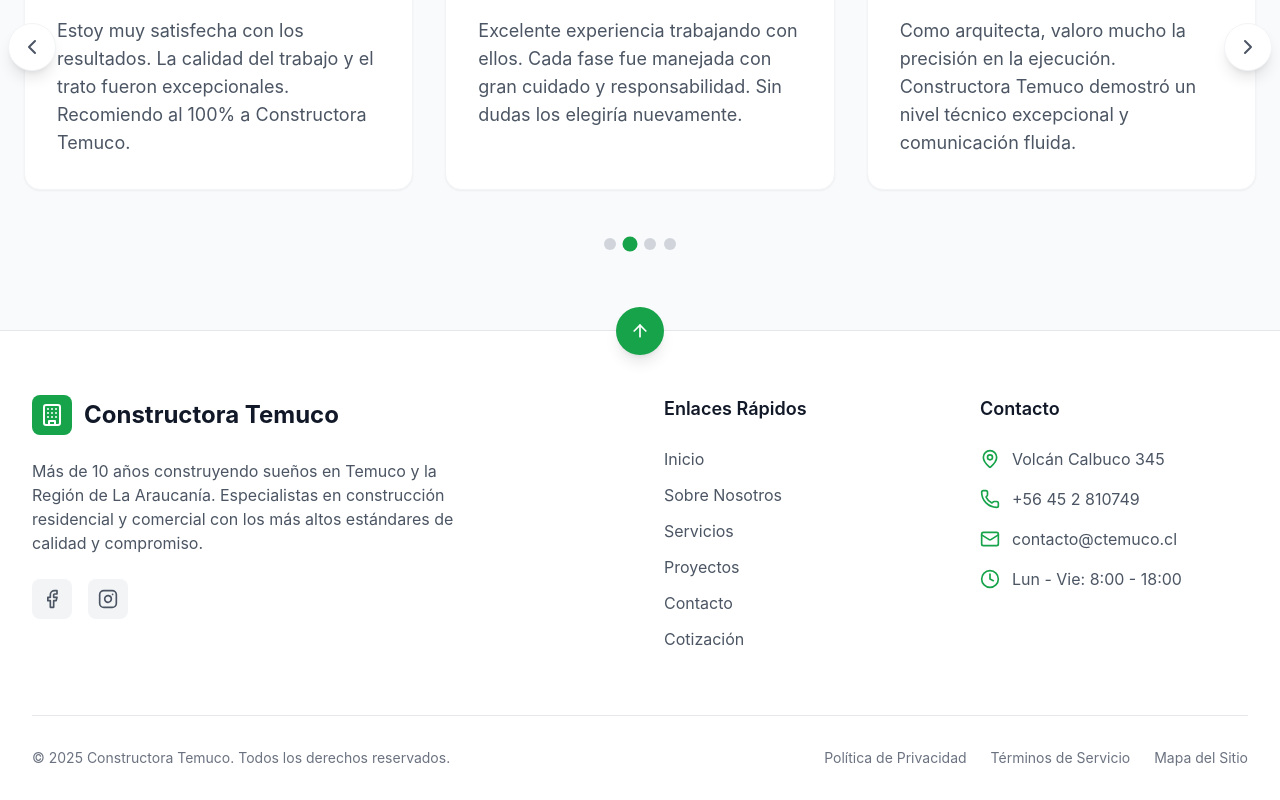
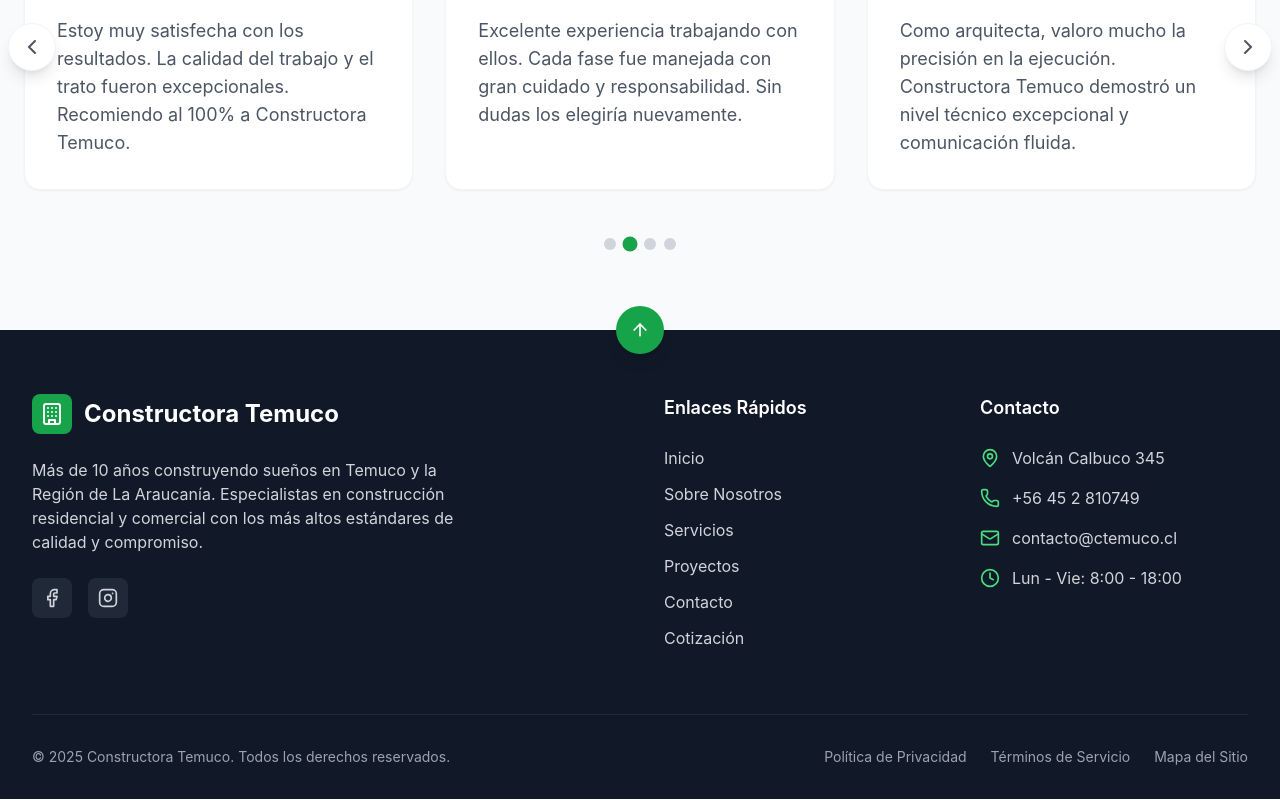
Before and after one commit to OwensLopez211/ConstructoraTemuco, a React (Vite) app in the folder frontend/: page / in a window 1280 px wide. Shown: the part 4995-5795 px from the top of the page. Built offline with nearby package versions, Linux system fonts and the light colour scheme.

Commit message:
Agregar nuevos componentes y funcionalidades a la página de inicio, incluyendo AboutUs, Services, Process y Testimonials. Se actualiza la configuración de Tailwind y se añaden dependencias de react-countup. Se modifica el archivo .gitignore para excluir node_modules y la carpeta ctemuco.cl.

```diff
--- a/frontend/package.json
+++ b/frontend/package.json
@@ -4,7 +4,7 @@
   "version": "0.0.0",
   "type": "module",
   "scripts": {
-    "dev": "vite",
+    "dev": "vite --host",
     "build": "vite build",
     "lint": "eslint .",
     "preview": "vite preview"
--- a/frontend/src/components/MainLayout.jsx
+++ b/frontend/src/components/MainLayout.jsx
@@ -1,6 +1,6 @@
 import { Outlet, useLocation } from "react-router-dom";
-import Navbar from "./Navbar";
-import Footer from "./Footer";
+import Navbar from "./main/Navbar";
+import Footer from "./main/Footer";
 
 const MainLayout = () => {
   const location = useLocation();
--- a/frontend/src/components/Footer.jsx
+++ b/frontend/src/components/main/Footer.jsx
@@ -18,7 +18,7 @@ const Footer = () => {
   };
 
   return (
-    <footer className="bg-white text-gray-800 relative border-t border-gray-200">
+    <footer className="bg-gray-900 text-white relative">
       {/* Scroll to top button */}
       <button
         onClick={scrollToTop}
@@ -38,10 +38,10 @@ const Footer = () => {
                 <div className="w-10 h-10 bg-green-600 rounded-lg flex items-center justify-center">
                   <Building className="w-6 h-6 text-white" />
                 </div>
-                <h3 className="text-xl sm:text-2xl font-bold text-gray-900">Constructora Temuco</h3>
+                <h3 className="text-xl sm:text-2xl font-bold">Constructora Temuco</h3>
               </div>
 
-              <p className="text-gray-600 leading-relaxed mb-6 text-sm sm:text-base max-w-md">
+              <p className="text-gray-300 leading-relaxed mb-6 text-sm sm:text-base max-w-md">
                 Más de 10 años construyendo sueños en Temuco y la Región de La Araucanía.
                 Especialistas en construcción residencial y comercial con los más altos
                 estándares de calidad y compromiso.
@@ -49,46 +49,46 @@ const Footer = () => {
 
               {/* Social Media */}
               <div className="flex space-x-4">
-                <a href="https://www.facebook.com/profile.php?id=100054373234943" className="w-10 h-10 bg-gray-100 hover:bg-green-600 rounded-lg flex items-center justify-center transition-all duration-300 group">
-                  <Facebook className="w-5 h-5 text-gray-600 group-hover:text-white transition-colors" />
+                <a href="https://www.facebook.com/profile.php?id=100054373234943" className="w-10 h-10 bg-gray-800 hover:bg-green-600 rounded-lg flex items-center justify-center transition-colors duration-300 group">
+                  <Facebook className="w-5 h-5 text-gray-300 group-hover:text-white" />
                 </a>
-                <a href="https://www.instagram.com/constructoratemuco/" className="w-10 h-10 bg-gray-100 hover:bg-green-600 rounded-lg flex items-center justify-center transition-all duration-300 group">
-                  <Instagram className="w-5 h-5 text-gray-600 group-hover:text-white transition-colors" />
+                <a href="https://www.instagram.com/constructoratemuco/" className="w-10 h-10 bg-gray-800 hover:bg-green-600 rounded-lg flex items-center justify-center transition-colors duration-300 group">
+                  <Instagram className="w-5 h-5 text-gray-300 group-hover:text-white" />
                 </a>
               </div>
             </div>
 
             {/* Quick Links */}
             <div>
-              <h4 className="text-lg font-semibold mb-4 sm:mb-6 text-gray-900">Enlaces Rápidos</h4>
+              <h4 className="text-lg font-semibold mb-4 sm:mb-6">Enlaces Rápidos</h4>
               <ul className="space-y-3">
                 <li>
-                  <a href="#" className="text-gray-600 hover:text-green-600 hover:font-medium transition-all duration-200 text-sm sm:text-base">
+                  <a href="/" className="text-gray-300 hover:text-green-400 transition-colors duration-200 text-sm sm:text-base">
                     Inicio
                   </a>
                 </li>
                 <li>
-                  <a href="#" className="text-gray-600 hover:text-green-600 hover:font-medium transition-all duration-200 text-sm sm:text-base">
+                  <a href="#" className="text-gray-300 hover:text-green-400 transition-colors duration-200 text-sm sm:text-base">
                     Sobre Nosotros
                   </a>
                 </li>
                 <li>
-                  <a href="#" className="text-gray-600 hover:text-green-600 hover:font-medium transition-all duration-200 text-sm sm:text-base">
+                  <a href="#" className="text-gray-300 hover:text-green-400 transition-colors duration-200 text-sm sm:text-base">
                     Servicios
                   </a>
                 </li>
                 <li>
-                  <a href="#" className="text-gray-600 hover:text-green-600 hover:font-medium transition-all duration-200 text-sm sm:text-base">
+                  <a href="#" className="text-gray-300 hover:text-green-400 transition-colors duration-200 text-sm sm:text-base">
                     Proyectos
                   </a>
                 </li>
                 <li>
-                  <a href="#" className="text-gray-600 hover:text-green-600 hover:font-medium transition-all duration-200 text-sm sm:text-base">
+                  <a href="#" className="text-gray-300 hover:text-green-400 transition-colors duration-200 text-sm sm:text-base">
                     Contacto
                   </a>
                 </li>
                 <li>
-                  <a href="#" className="text-gray-600 hover:text-green-600 hover:font-medium transition-all duration-200 text-sm sm:text-base">
+                  <a href="#" className="text-gray-300 hover:text-green-400 transition-colors duration-200 text-sm sm:text-base">
                     Cotización
                   </a>
                 </li>
@@ -97,36 +97,36 @@ const Footer = () => {
 
             {/* Contact Info */}
             <div>
-              <h4 className="text-lg font-semibold mb-4 sm:mb-6 text-gray-900">Contacto</h4>
+              <h4 className="text-lg font-semibold mb-4 sm:mb-6">Contacto</h4>
               <div className="space-y-4">
                 <div className="flex items-start space-x-3">
-                  <MapPin className="w-5 h-5 text-green-600 mt-0.5 flex-shrink-0" />
+                  <MapPin className="w-5 h-5 text-green-400 mt-0.5 flex-shrink-0" />
                   <div>
-                    <p className="text-gray-600 text-sm sm:text-base">
+                    <p className="text-gray-300 text-sm sm:text-base">
                       Volcán Calbuco 345
                     </p>
                   </div>
                 </div>
 
                 <div className="flex items-center space-x-3">
-                  <Phone className="w-5 h-5 text-green-600 flex-shrink-0" />
-                  <a href="tel:+56 45 2 810749" className="text-gray-600 hover:text-green-600 hover:font-medium transition-all duration-200 text-sm sm:text-base">
+                  <Phone className="w-5 h-5 text-green-400 flex-shrink-0" />
+                  <a href="tel:+56 45 2 810749" className="text-gray-300 hover:text-green-400 transition-colors duration-200 text-sm sm:text-base">
                     +56 45 2 810749
                   </a>
                 </div>
 
                 <div className="flex items-center space-x-3">
-                  <Mail className="w-5 h-5 text-green-600 flex-shrink-0" />
-                  <a href="mailto:contacto@ctemuco.cl" className="text-gray-600 hover:text-green-600 hover:font-medium transition-all duration-200 text-sm sm:text-base">
+                  <Mail className="w-5 h-5 text-green-400 flex-shrink-0" />
+                  <a href="mailto:contacto@ctemuco.cl" className="text-gray-300 hover:text-green-400 transition-colors duration-200 text-sm sm:text-base">
                     contacto@ctemuco.cl
                   </a>
                 </div>
 
                 <div className="flex items-start space-x-3">
-                  <Clock className="w-5 h-5 text-green-600 mt-0.5 flex-shrink-0" />
+                  <Clock className="w-5 h-5 text-green-400 mt-0.5 flex-shrink-0" />
                   <div>
-                    <p className="text-gray-600 text-sm sm:text-base">
-                      Lun - Vie: 8:00 - 18:00
+                    <p className="text-gray-300 text-sm sm:text-base">
+                      Lun - Vie: 8:00 - 18:00<br />
                     </p>
                   </div>
                 </div>
@@ -136,20 +136,20 @@ const Footer = () => {
         </div>
 
         {/* Bottom Bar */}
-        <div className="border-t border-gray-200 py-6 sm:py-8">
+        <div className="border-t border-gray-800 py-6 sm:py-8">
           <div className="flex flex-col sm:flex-row justify-between items-center space-y-4 sm:space-y-0">
-            <div className="text-gray-500 text-sm text-center sm:text-left">
+            <div className="text-gray-400 text-sm text-center sm:text-left">
               © {new Date().getFullYear()} Constructora Temuco. Todos los derechos reservados.
             </div>
 
             <div className="flex flex-wrap justify-center sm:justify-end space-x-6 text-sm">
-              <a href="#" className="text-gray-500 hover:text-green-600 hover:font-medium transition-all duration-200">
+              <a href="#" className="text-gray-400 hover:text-green-400 transition-colors duration-200">
                 Política de Privacidad
               </a>
-              <a href="#" className="text-gray-500 hover:text-green-600 hover:font-medium transition-all duration-200">
+              <a href="#" className="text-gray-400 hover:text-green-400 transition-colors duration-200">
                 Términos de Servicio
               </a>
-              <a href="#" className="text-gray-500 hover:text-green-600 hover:font-medium transition-all duration-200">
+              <a href="#" className="text-gray-400 hover:text-green-400 transition-colors duration-200">
                 Mapa del Sitio
               </a>
             </div>
--- a/frontend/src/components/Navbar.jsx
+++ b/frontend/src/components/main/Navbar.jsx
@@ -43,7 +43,7 @@ const Navbar = () => {
               <img
                 src="/LogoNav.png"
                 alt="Constructora Temuco"
-                className="w-[180px] h-[100px] object-contain hover:scale-105 transition-transform duration-300"
+                className="w-[120px] h-[60px] sm:w-[150px] sm:h-[80px] md:w-[180px] md:h-[100px] object-contain hover:scale-105 transition-transform duration-300"
               />
             </Link>
 
```
Also changed, not shown: frontend/src/pages/Home.jsx (+5 -5 lines), frontend/src/components/contact/ContactHeader.jsx (added), frontend/src/components/home/AboutUs.jsx (renamed from frontend/src/components/AboutUs.jsx), frontend/src/components/home/Hero.jsx (renamed from frontend/src/components/Hero.jsx), frontend/src/components/home/Process.jsx (renamed from frontend/src/components/Process.jsx), frontend/src/components/home/Services.jsx (renamed from frontend/src/components/Services.jsx), frontend/src/components/home/Testimonials.jsx (renamed from frontend/src/components/Testimonials.jsx).
